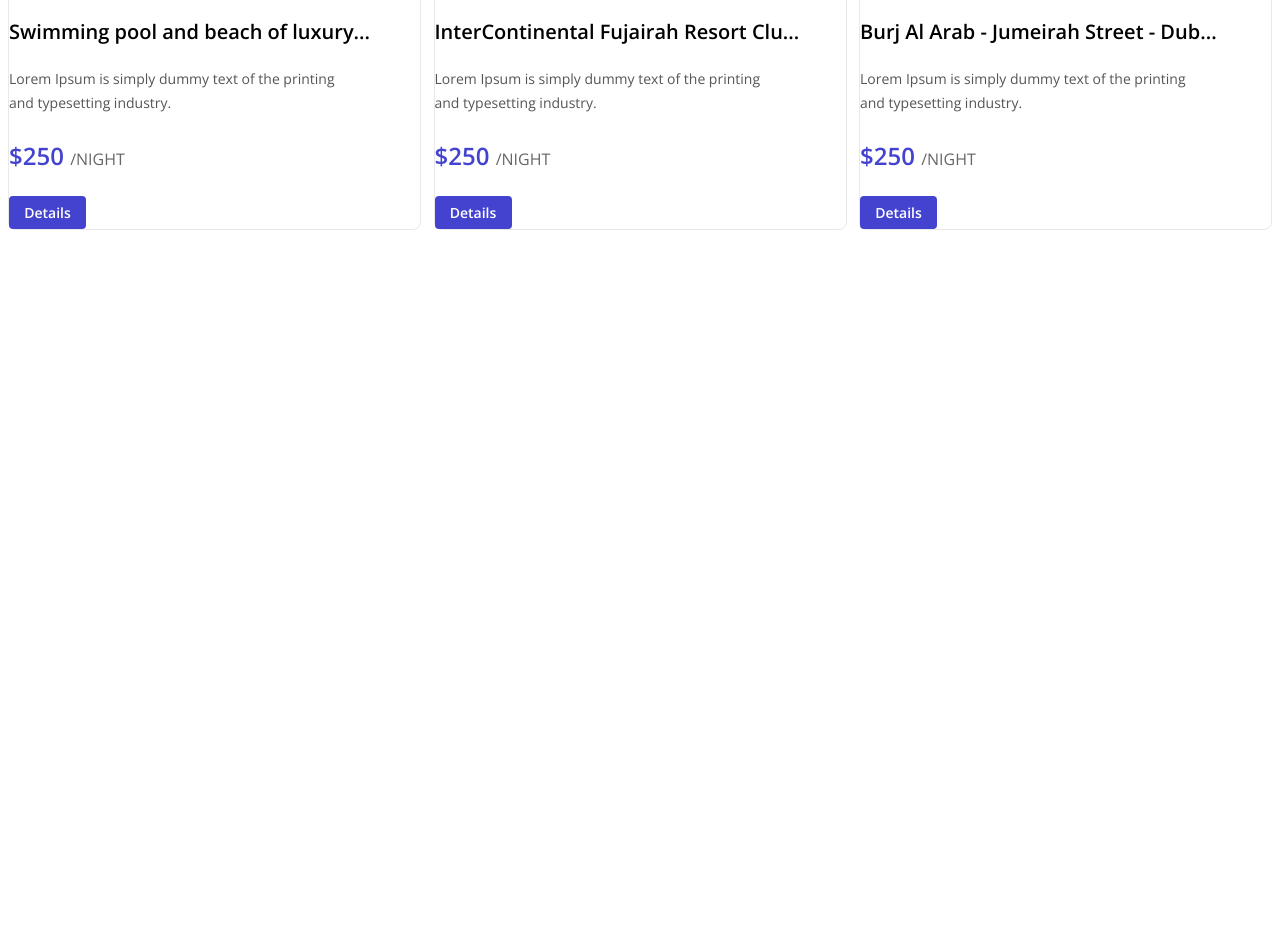
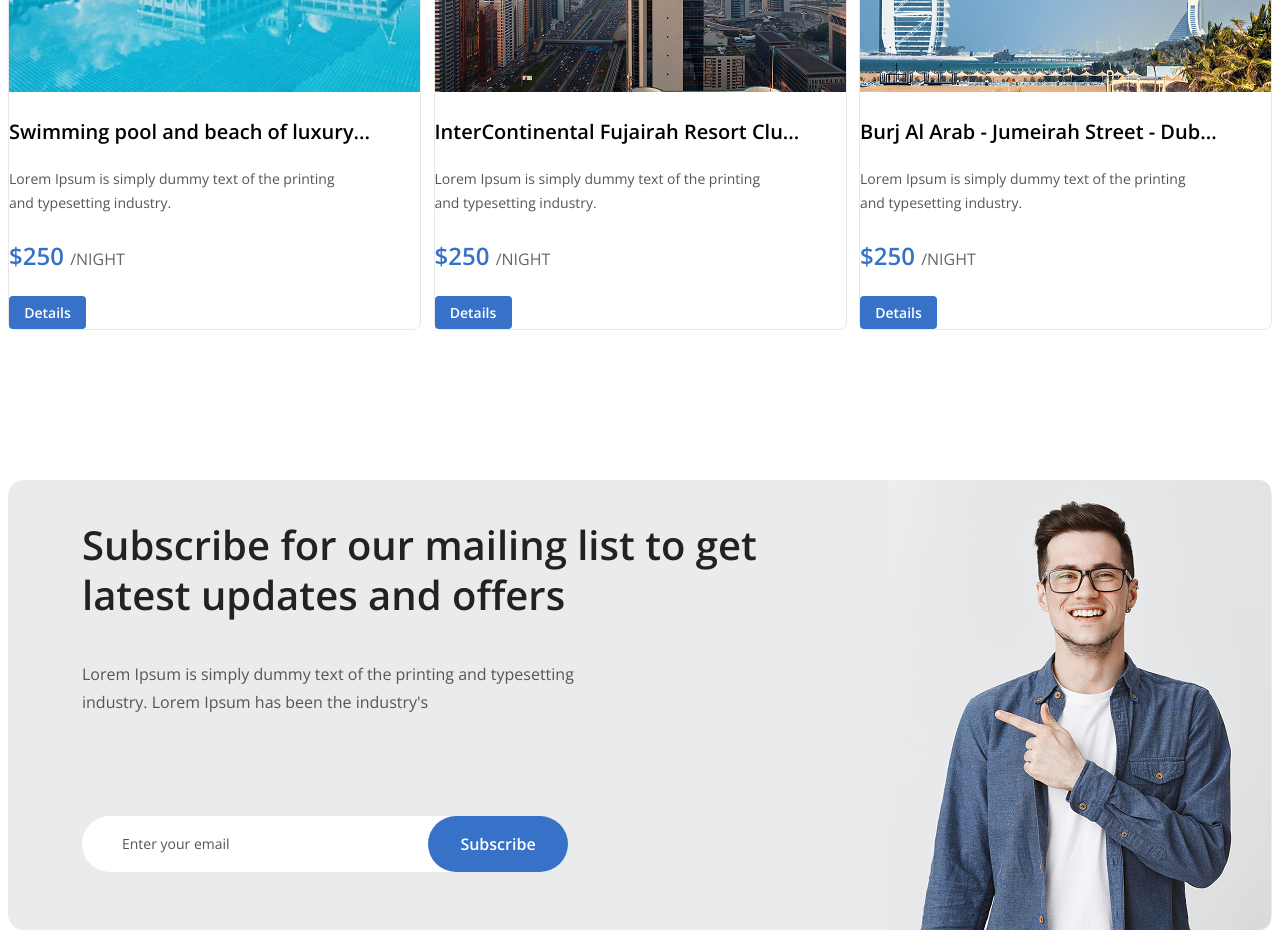
Before and after one commit to bytebitt/Hotelo, a plain HTML site: page index.html in a window 1280 px wide. Shown: the part 3843-4781 px from the top of the page. Before the commit the page ends 4081 px from the top, so only its background shows below. Drawn offline with nearby package versions, Linux system fonts and the light colour scheme.

Commit message:
subscribe

```diff
--- a/index.html
+++ b/index.html
@@ -276,6 +276,33 @@
                     </div>
                 </div>
             </section>
+            <section class="subscribe">
+                <div class="subscribe__content">
+                    <div class="subscribe__title">
+                        <p>
+                            Subscribe for our mailing list to get <br>
+                            latest updates and offers
+                        </p>
+                    </div>
+                    <div class="subscribe__subtitle">
+                        <p>
+                            Lorem Ipsum is simply dummy text of the printing and typesetting <br>
+                            industry. Lorem Ipsum has been the industry's
+                        </p>
+                    </div>
+                    <div class="subscribe__email">
+                        <div class="subscribe__email-enter">
+                            <p>Enter your email</p>
+                        </div>
+                        <div class="subscribe__email-button">
+                            <a href="">Subscribe</a>
+                        </div>
+                    </div>
+                </div>
+                <div class="subscribe__image">
+                    <img src="images/v-ko.png" alt="">
+                </div>
+            </section>
         </div>
     </div>
 </body>
--- a/scss/style.scss
+++ b/scss/style.scss
@@ -259,6 +259,7 @@
 }
 
 .quality {
+    margin-top: 100px;
     .quality__headline {
         .quality__title {
             font-weight: 600;
@@ -308,7 +309,7 @@
                 color: #555555;
             }
             .quality__variants-price {
-                color: rgb(67, 67, 208);
+                color: #3771C8;
                 font-weight: 600;
                 font-size: 24px;
                 span {
@@ -318,7 +319,7 @@
                 }
             }
             .quality__variants-details {
-                background-color: rgb(67, 67, 208);
+                background-color: #3771C8;
                 width: 77px;
                 height: 33px;
                 display: flex;
@@ -335,3 +336,58 @@
         }
     }
 }
+
+.subscribe {
+    margin-top: 150px;
+    background-color: #EAECEB;
+    height: 450px;
+    border-radius: 16px;
+    display: flex;
+    justify-content: space-between;
+    .subscribe__content {
+        padding: 0 74px;
+        .subscribe__title {
+            font-weight: 600;
+            font-size: 40px;
+            line-height: 50px;
+            color: #222222;
+        }
+        .subscribe__subtitle {
+            font-weight: 400;
+            font-size: 16px;
+            line-height: 28px;
+            color: #555555;
+        }
+        .subscribe__email {
+            background-color: #FFFFFF;
+            border-radius: 50px;
+            width: 486px;
+            height: 56px;
+            margin-top: 100px;
+            display: flex;
+            justify-content: space-between;
+            align-items: center;
+            p {
+                font-weight: 400;
+                font-size: 14px;
+                color: #555555;
+                padding: 0 40px;
+            }
+            .subscribe__email-button {
+                background-color: #3771C8;
+                width: 140px;
+                height: 56px;
+                border-radius: 50px;
+                display: flex;
+                justify-content: center;
+                align-items: center;
+                a {
+                    color: white;
+                    text-decoration: none;
+                    font-weight: 600;
+                    font-size: 16px;
+                }
+            }
+        }
+    }
+}
```
Also changed, not shown: css/style.css, images/v-ko.png (added), 1 other file.
